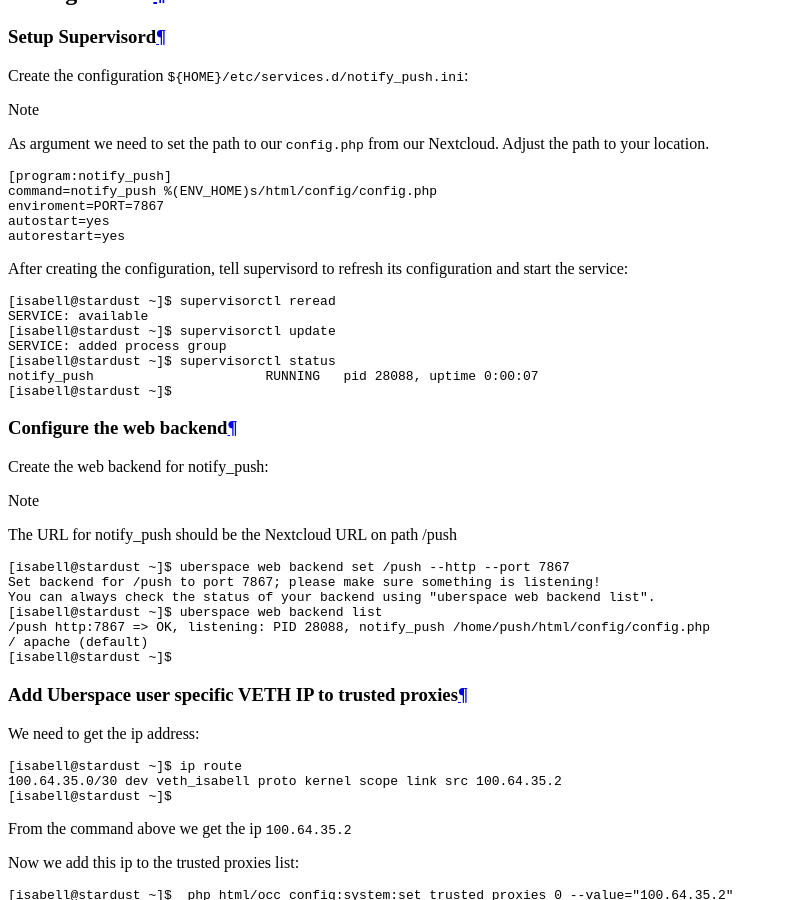
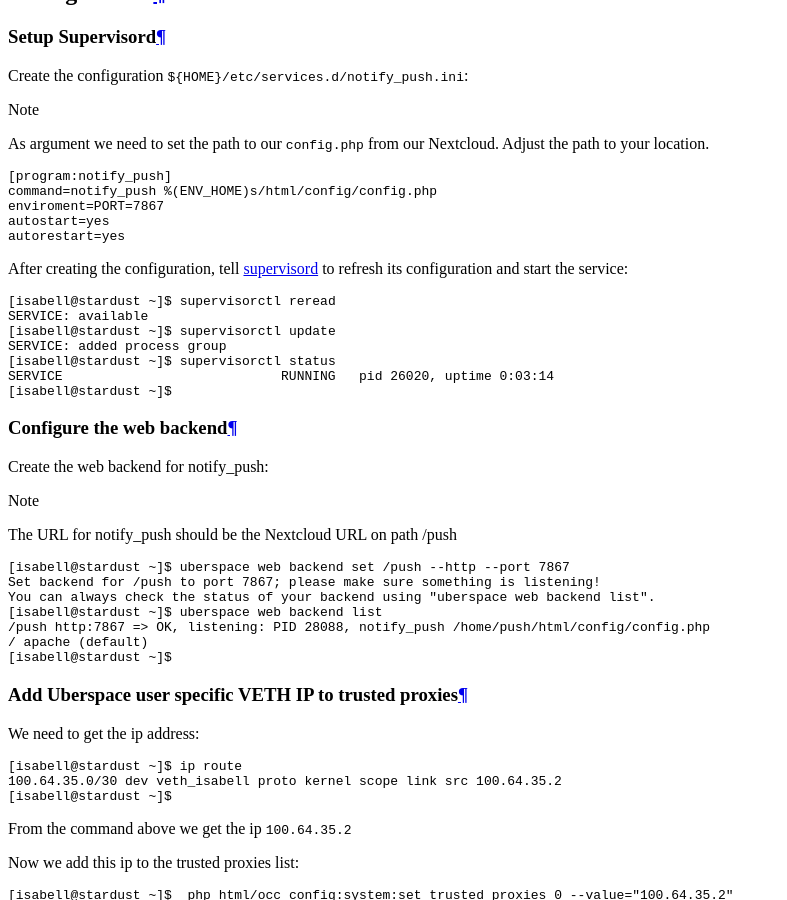
Before and after one commit to Uberspace/lab, a Sphinx documentation site: the page built from source/guide_notify_push.rst, in a window 1280 px wide and 900 px high, scrolled down 5348 px. Shown: the whole window, without its empty margins (0-787 px from the left). Built offline with Sphinx 7.4.7 and the Read the Docs theme 2.0.0, drawn with Linux system fonts in a browser that asks for light colours; some of the changed lines change nothing that is shown.

Commit message:
Update source/guide_notify_push.rst
Co-authored-by: EV21 <EV21@users.noreply.github.com>

```diff
--- a/source/guide_notify_push.rst
+++ b/source/guide_notify_push.rst
@@ -80,17 +80,7 @@
     autostart=yes
     autorestart=yes
 
-After creating the configuration, tell supervisord to refresh its configuration and start the service:
-
-.. code-block:: console
-
-    [isabell@stardust ~]$ supervisorctl reread
-    SERVICE: available
-    [isabell@stardust ~]$ supervisorctl update
-    SERVICE: added process group
-    [isabell@stardust ~]$ supervisorctl status
-    notify_push                      RUNNING   pid 28088, uptime 0:00:07
-    [isabell@stardust ~]$
+.. include:: includes/supervisord.rst
 
 
 Configure the web backend
```
